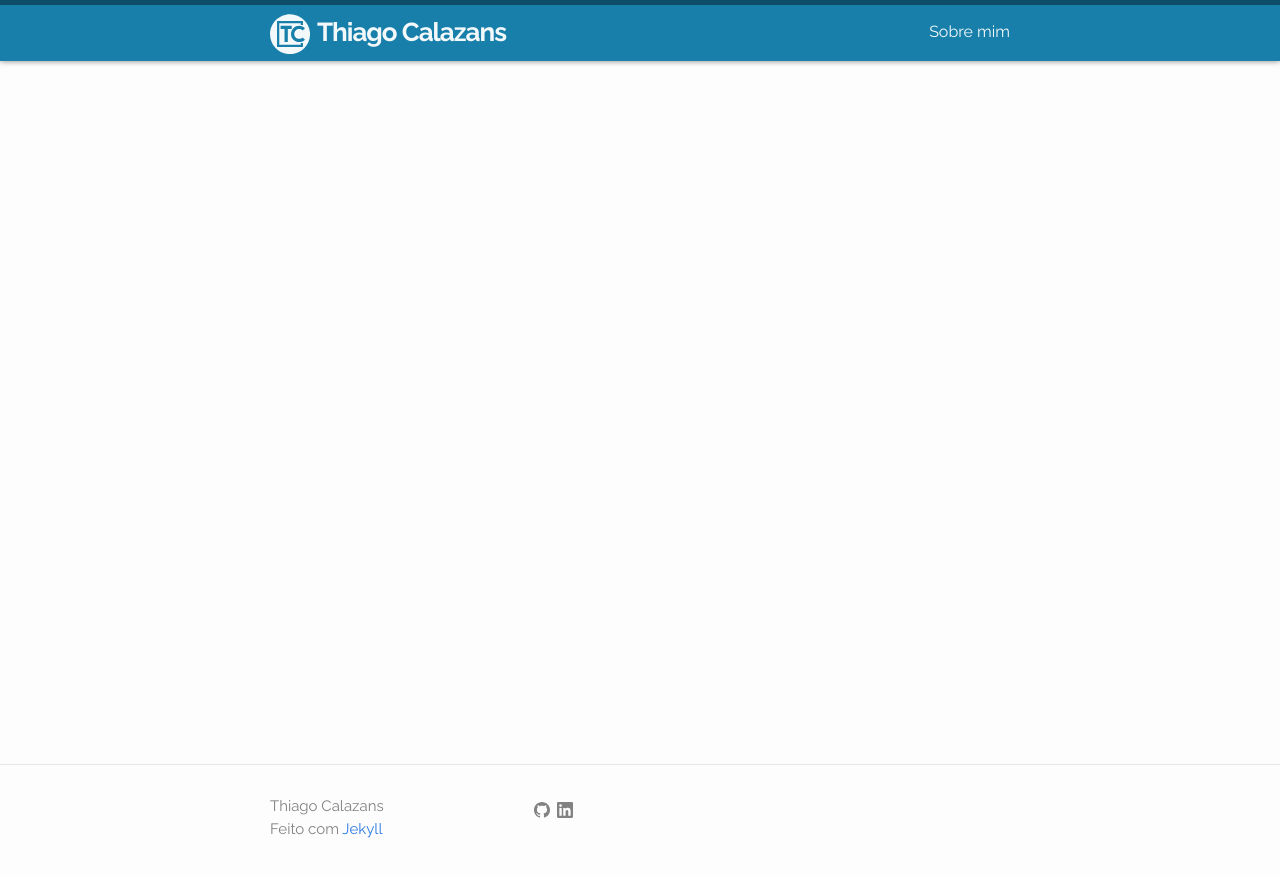
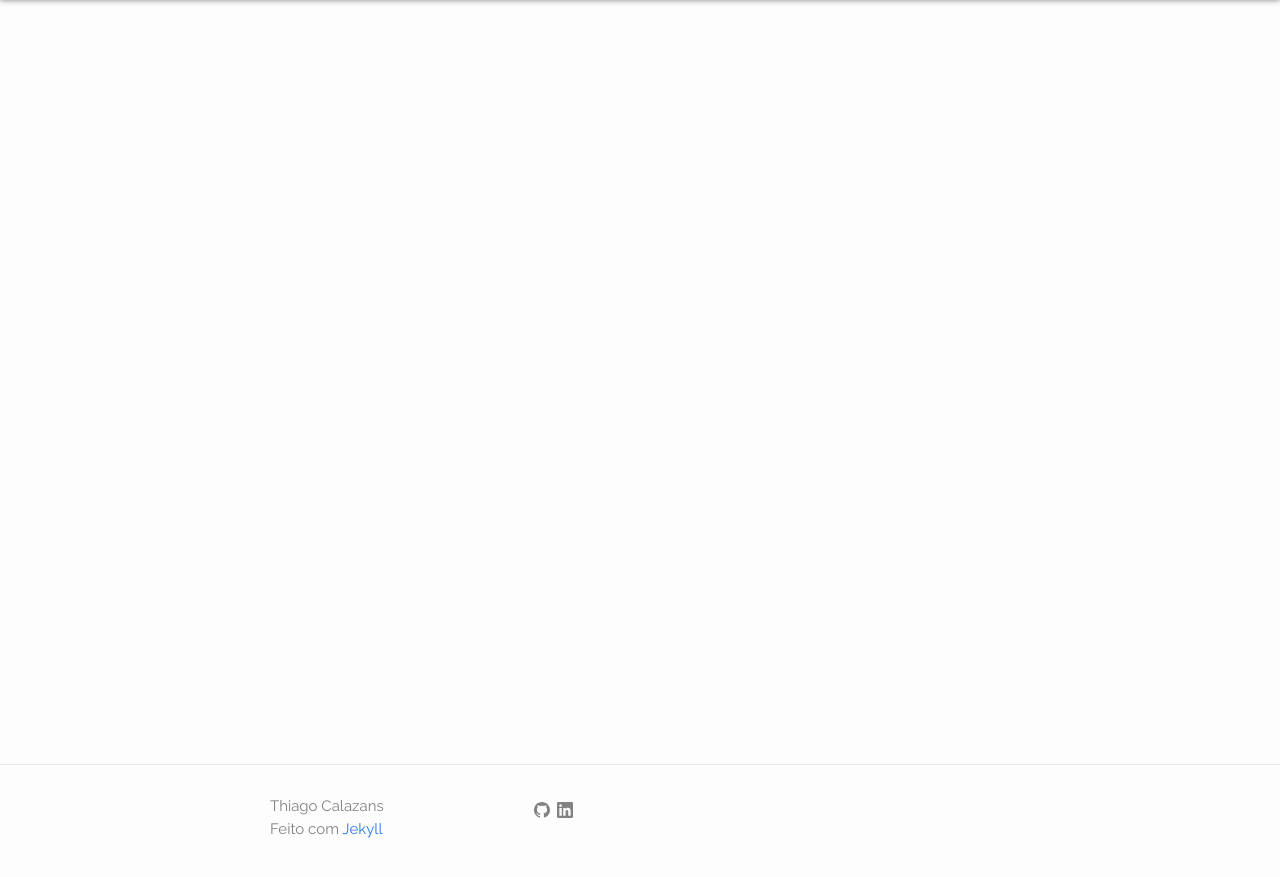
Before and after one commit to calazzza/calazzza.github.io, a Jekyll site: the page built from blog.md, in a window 1280 px wide. Shown: the top 877 px of the page. Built offline with Jekyll 4.4.1, drawn with Linux system fonts in a browser that asks for light colours; our own code applies the rules of GitHub Pages for plain Markdown files.

Commit message:
Add fixed position and hide/show scroll to header

```diff
--- a/_includes/header.html
+++ b/_includes/header.html
@@ -1,4 +1,4 @@
-<header class="site-header" role="banner">
+<header class="site-header" role="banner" id="header-id">
 
   <div class="wrapper">
     {%- assign default_paths = site.pages | map: "path" -%}
--- a/_layouts/default.html
+++ b/_layouts/default.html
@@ -18,5 +18,5 @@
     {%- endif -%}
 
   </body>
-
+  <script src="/assets/main.js"></script>
 </html>
--- a/_sass/minima/_layout.scss
+++ b/_sass/minima/_layout.scss
@@ -6,10 +6,11 @@
   box-shadow: 0px 0px 6px $grey-color;
   min-height: $spacing-unit * 1.865;
   background: $indigo-color;
-
+  transition: top 0.3s ease-out;
 
   // Positioning context for the mobile navigation icon
-  position: relative;
+  position: fixed;
+  width: 100%;
 
   & a, & a:visited{
     opacity: .95;
@@ -45,6 +46,12 @@
 
 .text-title {
   padding-left: 7px;
+}
+
+@include media-query($on-palm) {
+  .text-title {
+    font-size: 22px;
+  }
 }
 
 .home .site-h1 {
@@ -234,6 +241,7 @@
   flex: 1;
   display: flex;
   align-items: center;
+  margin-top: 60px;
 }
 
 .page-heading {
--- /dev/null
+++ b/assets/main.js
@@ -0,0 +1,20 @@
+window.onload = function(){
+    console.log("ok")
+    //Rolar página ao clicar no header
+    document.getElementById("header-id").onclick = function() {
+        document.body.scrollTop = 0; // For Safari
+        document.documentElement.scrollTop = 0; // For Chrome, Firefox, IE and Opera
+    }
+
+    //Exibição do header quanto à rolagem da página
+    var prevScrollpos = window.pageYOffset;
+    window.onscroll = function() {
+        var currentScrollPos = window.pageYOffset;
+        if (prevScrollpos > currentScrollPos) {
+            document.getElementById("header-id").style.top = "0";
+        } else {
+            document.getElementById("header-id").style.top = "-61px";
+        }
+        prevScrollpos = currentScrollPos;
+    }
+};
```
